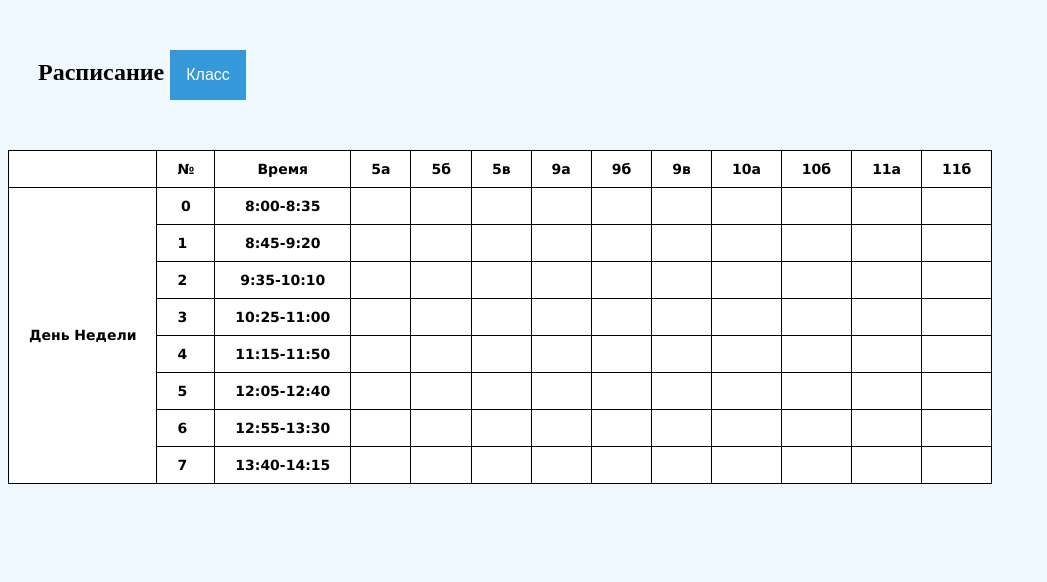
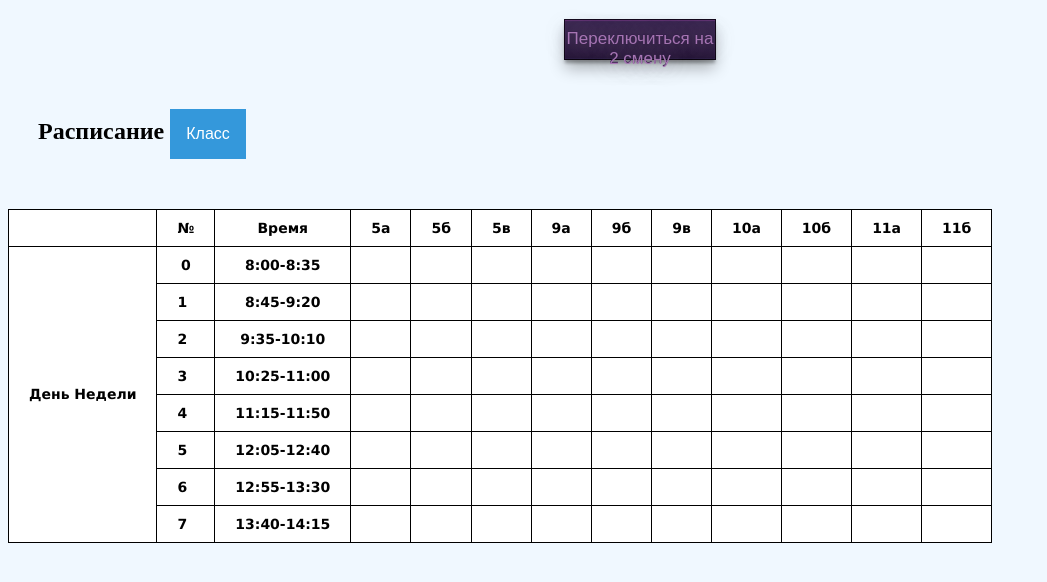
Before and after one commit to Sub-Zerro/Rasp1, a plain HTML site: page index.html in a window 1280 px wide. Shown: the whole page, without its empty margins (0-1047 px from the left). Drawn offline with Linux system fonts and the light colour scheme; a script that the page names is missing.

Commit message:
Update index.html

```diff
--- a/index.html
+++ b/index.html
@@ -69,10 +69,37 @@ text-align: left;
 .dropdown a:hover {background-color: #ddd;}
 
 .show {display: block;}
+
+        a.buttons {
+  width: 150px;
+  height: 30px;
+  text-decoration: none;
+  padding-top: 9px;
+  color: #a675b3;
+  text-align: center;
+  line-height: 20px;
+  display: block;
+  margin: 20px auto;
+  font: normal 17px arial;
+}
+a.buttons:not(.active) {
+  box-shadow: inset 0 1px 1px rgba(111, 55, 125, 0.8), inset 0 -1px 0px rgba(63, 59, 113, 0.2), 0 9px 16px 0 rgba(0, 0, 0, 0.3), 0 4px 3px 0 rgba(0, 0, 0, 0.3), 0 0 0 1px #150a1e;
+  background-image: linear-gradient(#3b2751, #271739);
+  text-shadow: 0 0 21px rgba(223, 206, 228, 0.5), 0 -1px 0 #311d47;
+}
+a.buttons:not(.active):hover,
+a.buttons:not(.active):focus {
+  transition: color 200ms linear, text-shadow 500ms linear;
+  color: #fff;
+  text-shadow: 0 0 21px rgba(223, 206, 228, 0.5), 0 0 10px rgba(223, 206, 228, 0.4), 0 0 2px #2a153c;
+}
+a.buttons:not(:hover) {
+    transition: 0.6s;
+}
     </style>
 </head>
 <body>
-
+     <a class="buttons" href='https://sub-zerro.github.io/Rasp/' >Переключиться на 2 смену</a>
     <h2 class ="Rasp">
         Расписание <div class="dropdown">
 <button onclick="myFunction()" class="dropbtn">Класс</button>
```
